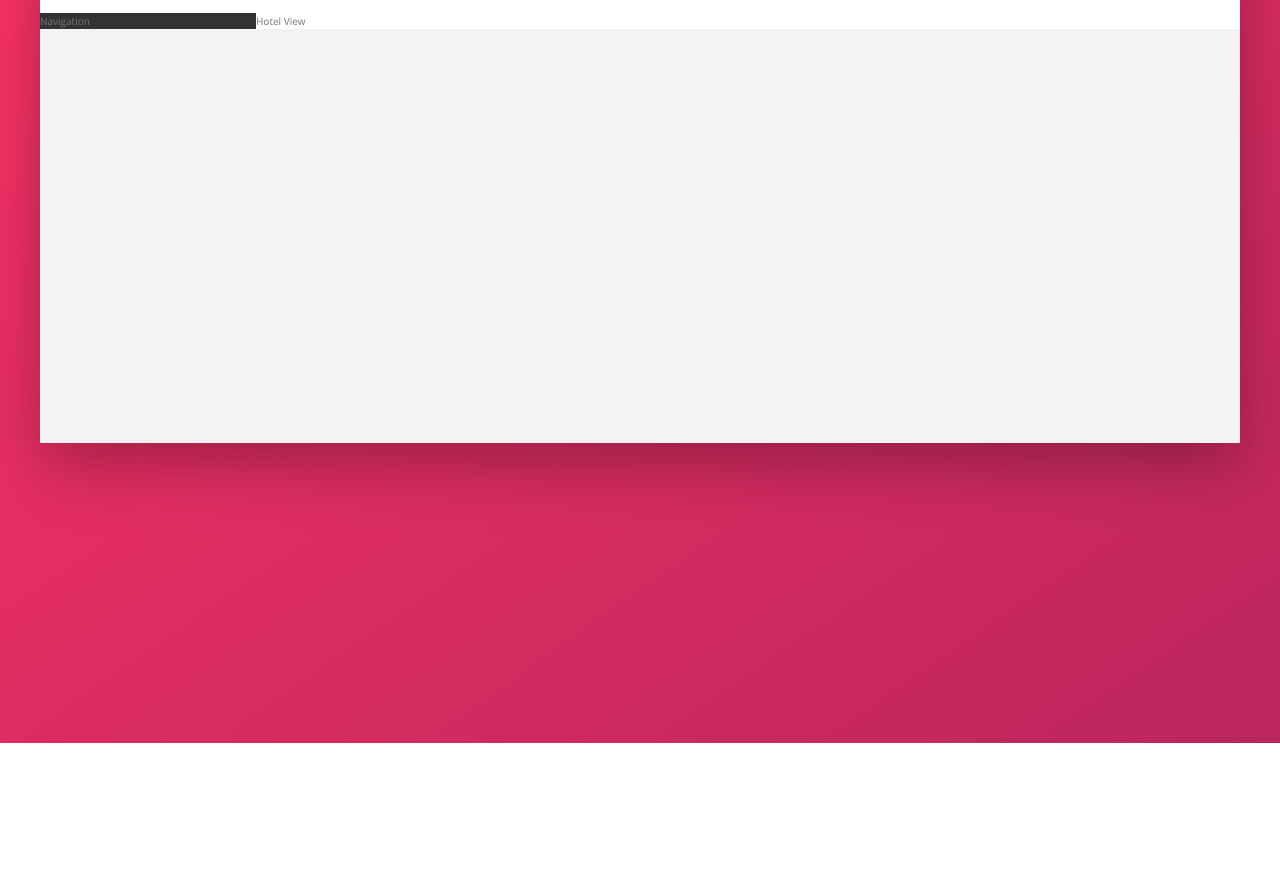
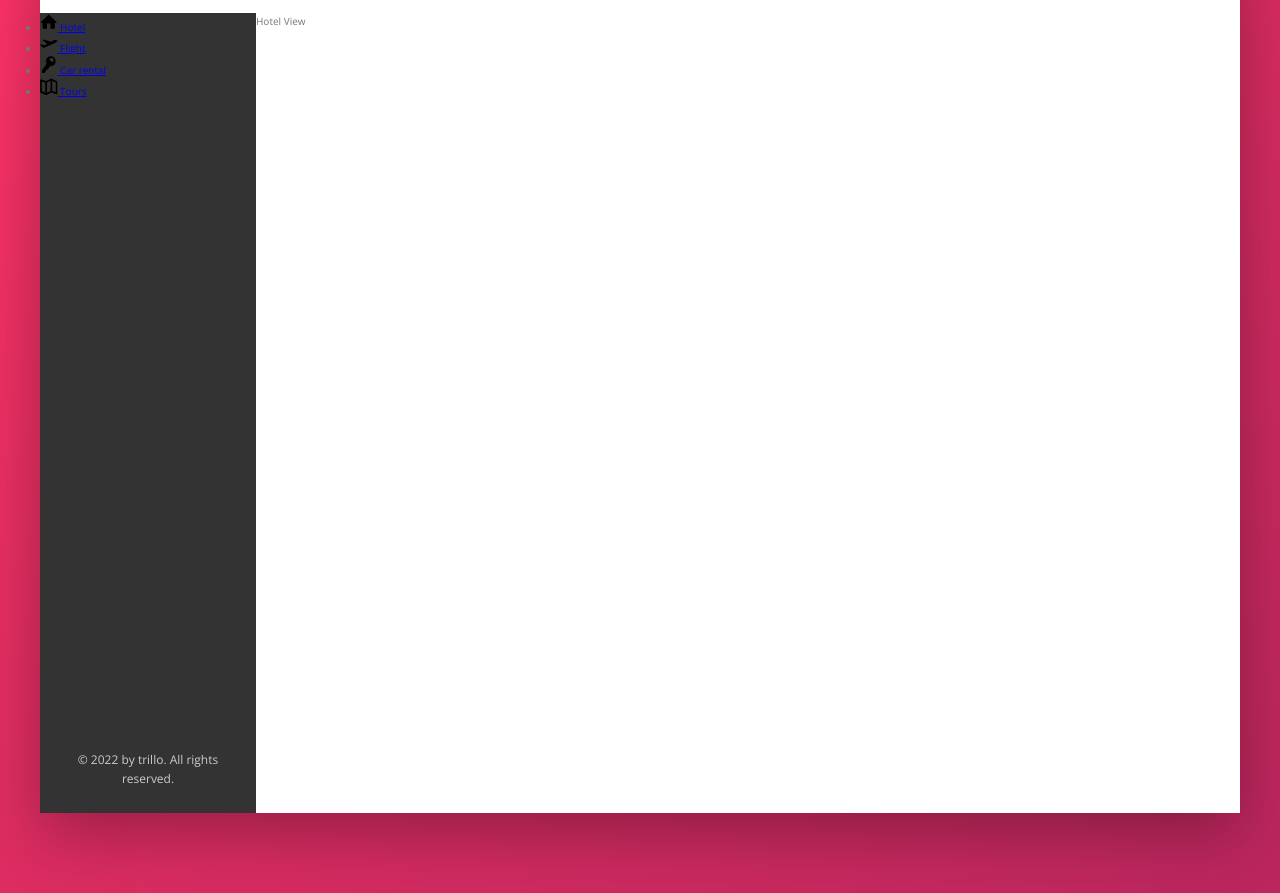
Before and after one commit to Vattghern203/trillo, a website: page index.html in a window 1280 px wide. Shown: the part 137-1030 px from the top of the page. Before the commit the page ends 880 px from the top, so only its background shows below. Drawn offline with nearby package versions, Linux system fonts and the light colour scheme.

Commit message:
building the navigation part. 01

```diff
--- a/index.html
+++ b/index.html
@@ -47,7 +47,47 @@
 
             <div class="content">
                 <nav class="sidebar">
-                    Navigation
+                    <ul class="side-nav">
+                        <li class="side-nav__item">
+                            <a href="#" class="side-nav__link">
+                                <svg class="side-nav__icon">
+                                    <use xlink:href="img/sprite.svg#icon-home"></use>
+                                </svg>
+                                <span>Hotel</span>
+                            </a>
+                        </li>
+
+                        <li class="side-nav__item">
+                            <a href="#" class="side-nav__link">
+                                <svg class="side-nav__icon">
+                                    <use xlink:href="img/sprite.svg#icon-aircraft-take-off"></use>
+                                </svg>
+                                <span>Flight</span>
+                            </a>
+                        </li>
+
+                        <li class="side-nav__item">
+                            <a href="#" class="side-nav__link">
+                                <svg class="side-nav__icon">
+                                    <use xlink:href="img/sprite.svg#icon-key"></use>
+                                </svg>
+                                <span>Car rental</span>
+                            </a>
+                        </li>
+
+                        <li class="side-nav__item">
+                            <a href="#" class="side-nav__link">
+                                <svg class="side-nav__icon">
+                                    <use xlink:href="img/sprite.svg#icon-map"></use>
+                                </svg>
+                                <span>Tours</span>
+                            </a>
+                        </li>
+                    </ul>
+
+                    <div class="legal">
+                        &copy; 2022 by trillo. All rights reserved.
+                    </div>
                 </nav>
 
                 <main class="hotel-view">
--- a/sass/_components.scss
+++ b/sass/_components.scss
@@ -116,3 +116,31 @@
         margin-right: 1rem;
     }
 }
+
+///////////////////////////////////////////////
+// SIDE NAVIGATION
+.side-nav {
+
+    &__item {
+
+    }
+
+    &__link {
+
+    }
+
+    &__icon {
+        width: 1.75rem;
+        height: 1.75rem;
+    }
+}
+
+
+//////////////////////////////////////////////////
+// LEGAL
+.legal {
+    font-size: 1.2rem;
+    color: var(--color-grey-light-4);
+    text-align: center;
+    padding: 2.5rem;
+}
--- a/sass/_layout.scss
+++ b/sass/_layout.scss
@@ -27,9 +27,15 @@
 
     flex: 0 0 18%;
 
+    display: flex;
+    flex-direction: column;
+    justify-content: space-between;
+
 }
 
 .hotel-view {
     background-color: #FFF;
+
     flex: 1;
+    height: 80rem;
 }
```
Also changed, not shown: css/style.css, 1 other file.
